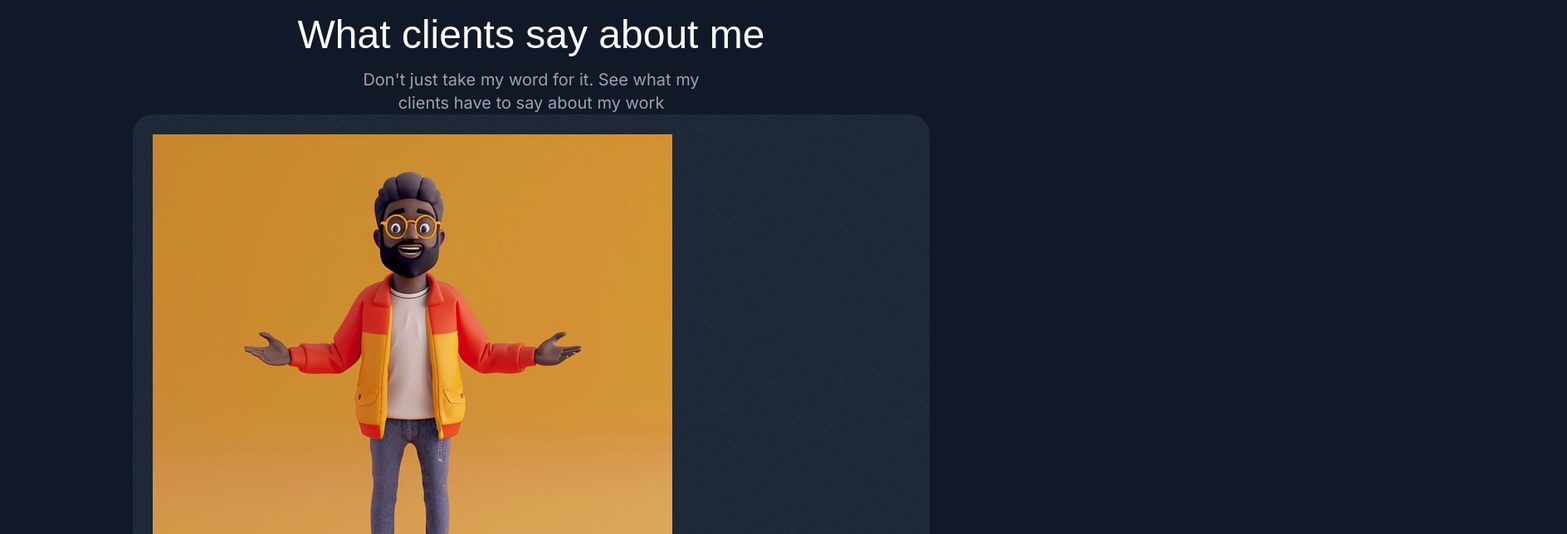
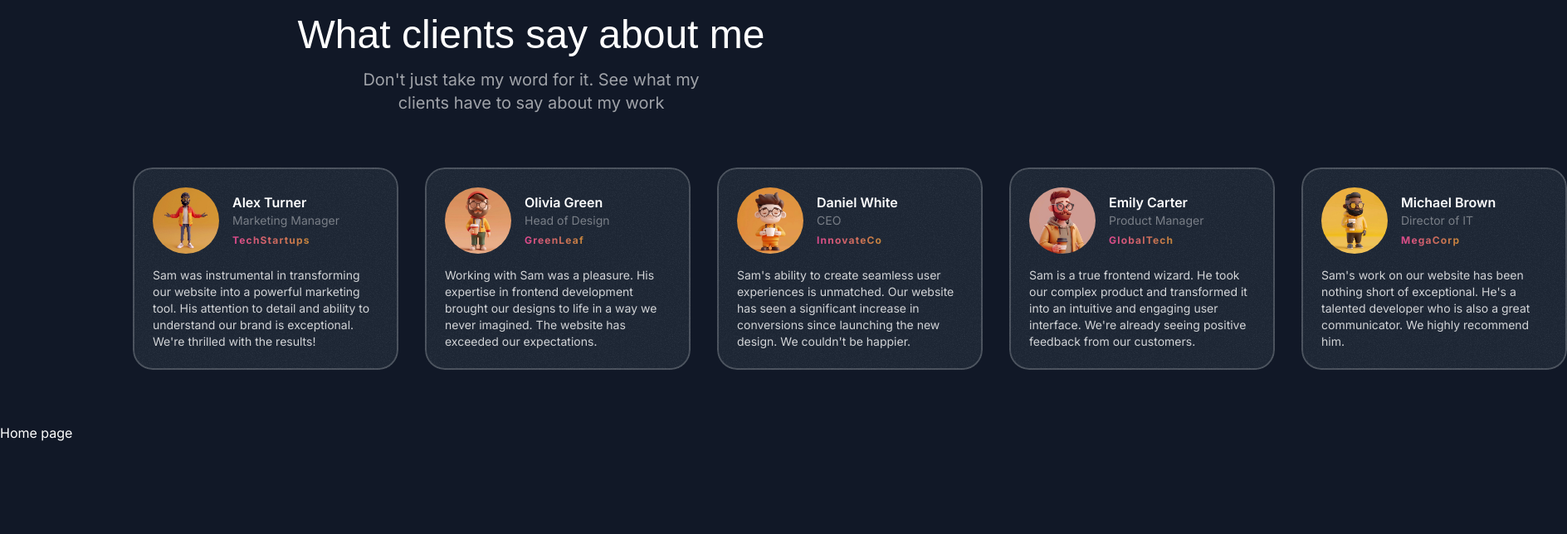
Before and after one commit to Sammy212/portfolio, a Next.js app: page / in a window 1280 px wide. Shown: the part 2986-3630 px from the top of the page at 83% size, 1888 px wide, since content can reach past the window. After the commit the page ends 3520 px from the top, so only its background shows below. Built offline with nearby package versions, Linux system fonts and the light colour scheme; a web font is replaced by a local one.

Commit message:
Updated ux/ui Testimonials compenent

```diff
--- a/src/components/Card.tsx
+++ b/src/components/Card.tsx
@@ -1,19 +1,18 @@
 import grainBG from "@/assets/images/grain.jpg";
+import { PropsWithChildren } from "react";
+import { twMerge } from "tailwind-merge";
 
-export function Card() {
+export function Card({
+    className,
+    children
+}: PropsWithChildren<{ className?: string; }>) {
     return (
         <div
-            className="bg-gray-800 rounded-3xl relative z-0 overflow-hidden
-                after:z-10 after:content-[''] after:absolute after:inset-0 after:outline-2 after:outline after:-outline-offset-2 after:rounded-3xl
-                after:outline-white/20
-                after:pointer-events-none
-                px-8 pt-8 md:pt-12 md:px-10
-                lg:pt-16 lg:px-20
-            "
-            >
+            className={twMerge("bg-gray-800 rounded-3xl relative z-0 overflow-hidden after:z-10 after:content-[''] after:absolute after:inset-0 after:outline-2 after:outline after:-outline-offset-2 after:rounded-3xl after:outline-white/20 after:pointer-events-none p-6", className)}>
             <div className="absolute inset-0 -z-10 opacity-5" style={{
-                backgroundImage: `url(${grainBG.src})`
+                backgroundImage: `url(${grainBG.src})`,
             }}></div>
+            {children}
         </div>
     )
 };
--- a/src/data/data.ts
+++ b/src/data/data.ts
@@ -140,32 +140,37 @@ export const myStrengths = [
 export const testimonials = [
   {
     name: "Alex Turner",
-    position: "Marketing Manager @ TechStartups",
-    text: "Alex was instrumental in transforming our website into a powerful marketing tool. His attention to detail and ability to understand our brand is exceptional. We're thrilled with the results!",
+    position: "Marketing Manager",
+    company: "TechStartups",
+    text: "Sam was instrumental in transforming our website into a powerful marketing tool. His attention to detail and ability to understand our brand is exceptional. We're thrilled with the results!",
     avatar: testimonialAvatar1,
   },
   {
     name: "Olivia Green",
-    position: "Head of Design @ GreenLeaf",
-    text: "Working with Alex was a pleasure. His expertise in frontend development brought our designs to life in a way we never imagined. The website has exceeded our expectations.",
+    position: "Head of Design",
+    company: "GreenLeaf",
+    text: "Working with Sam was a pleasure. His expertise in frontend development brought our designs to life in a way we never imagined. The website has exceeded our expectations.",
     avatar: testimonialAvatar2,
   },
   {
     name: "Daniel White",
-    position: "CEO @ InnovateCo",
-    text: "Alex's ability to create seamless user experiences is unmatched. Our website has seen a significant increase in conversions since launching the new design. We couldn't be happier.",
+    position: "CEO",
+    company: "InnovateCo",
+    text: "Sam's ability to create seamless user experiences is unmatched. Our website has seen a significant increase in conversions since launching the new design. We couldn't be happier.",
     avatar: testimonialAvatar3,
   },
   {
     name: "Emily Carter",
-    position: "Product Manager @ GlobalTech",
-    text: "Alex is a true frontend wizard. He took our complex product and transformed it into an intuitive and engaging user interface. We're already seeing positive feedback from our customers.",
+    position: "Product Manager",
+    company: "GlobalTech",
+    text: "Sam is a true frontend wizard. He took our complex product and transformed it into an intuitive and engaging user interface. We're already seeing positive feedback from our customers.",
     avatar: testimonialAvatar4,
   },
   {
     name: "Michael Brown",
-    position: "Director of IT @ MegaCorp",
-    text: "Alex's work on our website has been nothing short of exceptional. He's a talented developer who is also a great communicator. We highly recommend him.",
+    position: "Director of IT",
+    company: "MegaCorp",
+    text: "Sam's work on our website has been nothing short of exceptional. He's a talented developer who is also a great communicator. We highly recommend him.",
     avatar: testimonialAvatar5,
   },
 ];
--- a/src/sections/Projects.tsx
+++ b/src/sections/Projects.tsx
@@ -3,6 +3,7 @@ import Image from "next/image";
 import { FaGithub, FaLink } from "react-icons/fa";
 import grainImage from "@/assets/images/grain.jpg";
 import { SectionHeader } from "@/components/SectionHeader";
+import { Card } from "@/components/Card";
 
 export function Projects() {
   return (
@@ -18,19 +19,10 @@ export function Projects() {
         <div className="flex flex-col mt-10 gap-20 md:mt-20">
           {
             myProjects.map(project => (
-              <div
+              <Card
                 key={project.id}
-                className="bg-gray-800 rounded-3xl relative z-0 overflow-hidden
-                  after:z-10 after:content-[''] after:absolute after:inset-0 after:outline-2 after:outline after:-outline-offset-2 after:rounded-3xl
-                  after:outline-white/20
-                  after:pointer-events-none
-                  px-8 pt-8 md:pt-12 md:px-10
-                  lg:pt-16 lg:px-20
-                "
+                className="px-8 pt-8 pb-0 md:pt-12 md:px-10 lg:pt-16 lg:px-20"
               >
-                <div className="absolute inset-0 -z-10 opacity-5" style={{
-                  backgroundImage: `url(${grainImage.src})`
-                }}></div>
                 <div className="lg:grid lg:grid-cols-2 lg:gap-16">
                   <div className="lg:pb-16">
                     <div className="bg-gradient-to-r from-[#DA498D] to-[#ed9d3c]/80 inline-flex gap-2 font-bold uppercase tracking-widest text-sm text-transparent bg-clip-text">
@@ -86,7 +78,7 @@ export function Projects() {
                     />
                   </div>
                 </div>
-              </div>
+              </Card>
             ))
           }
         </div>
--- a/src/sections/Testimonials.tsx
+++ b/src/sections/Testimonials.tsx
@@ -1,7 +1,7 @@
 import { SectionHeader } from "@/components/SectionHeader";
 import { testimonials } from "@/data/data";
 import Image from "next/image";
-import grainBG from "@/assets/images/grain.jpg";
+import { Card } from "@/components/Card";
 
 export function Testimonials() {
   return (
@@ -13,30 +13,32 @@ export function Testimonials() {
           description="Don't just take my word for it. See what my clients have to say about my work"
         />
 
-        <div>
+        <div className="mt-16 flex">
+          <div className="flex gap-8 flex-none">
             {
               testimonials.map(testimonial => (
-              <div
+                <Card
                   key={testimonial.name}
-                className="bg-gray-800 rounded-3xl p-6 relative overflow-hidden z-0"
+                  className="max-w-xs"
                 >
-                <div
-                  className="absolute inset-0 opacity-5 -z-10"
-                  style={{
-                    backgroundImage: `url(${grainBG.src})`,
-                  }}
-                ></div>
+                  <div className="flex gap-4 items-center">
                     <Image
                       src={testimonial.avatar} alt=""
+                      className="size-20 rounded-full object-cover"
                     />
-                <div className="name">{testimonial.name}</div>
-                <div className="pos">{testimonial.position}</div>
-                <p className="tet">{testimonial.text}</p>
+                    <div>
+                      <p className="font-semibold">{testimonial.name}</p>
+                      <p className="text-sm text-white/40">{testimonial.position}</p>
+                      <p className="bg-gradient-to-r from-[#DA498D] to-[#ed9d3c]/80 inline-flex gap-2 font-bold tracking-widest text-xs text-transparent bg-clip-text">{testimonial.company}</p>
                     </div>
+                  </div>
+                  <p className="mt-4 text-sm text-white/80">{testimonial.text}</p>
+                </Card>
               ))
             }
           </div>
         </div>
       </div>
+    </div>
   )
 };
```
Lines whose indentation alone changed are shown as unchanged.
